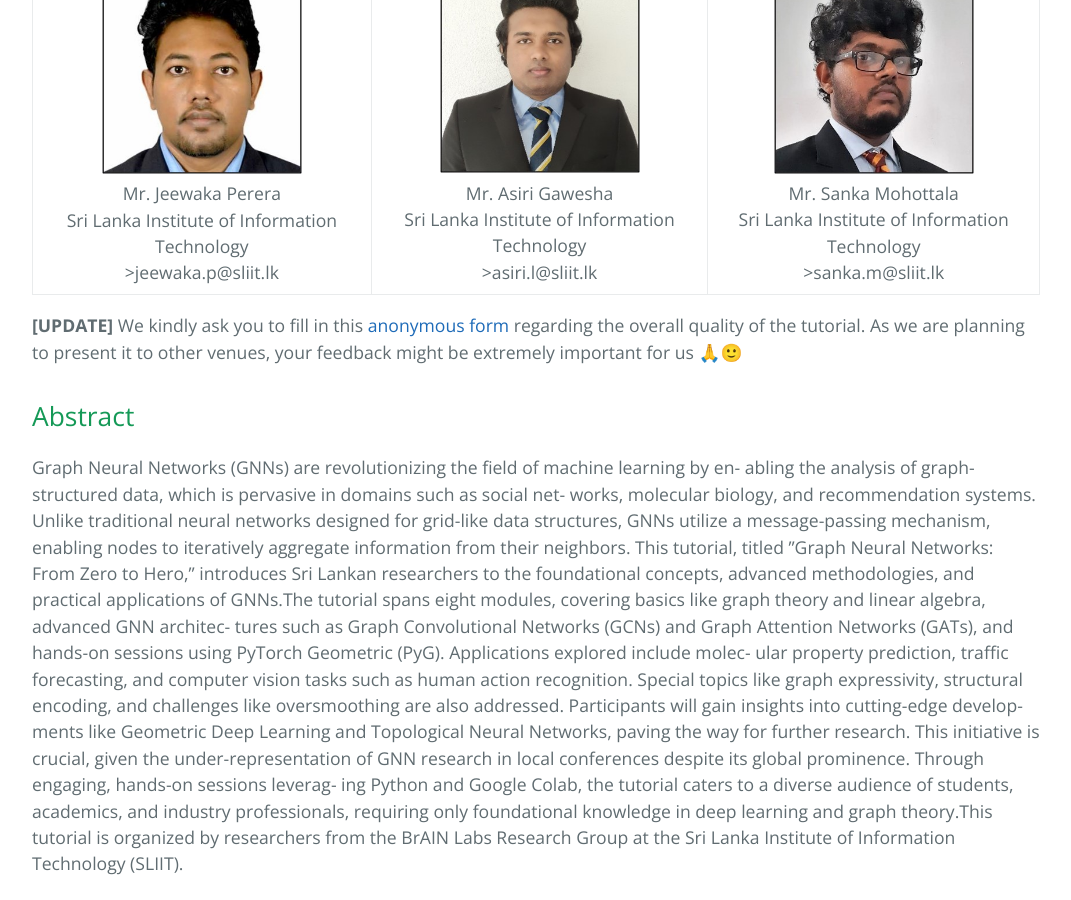
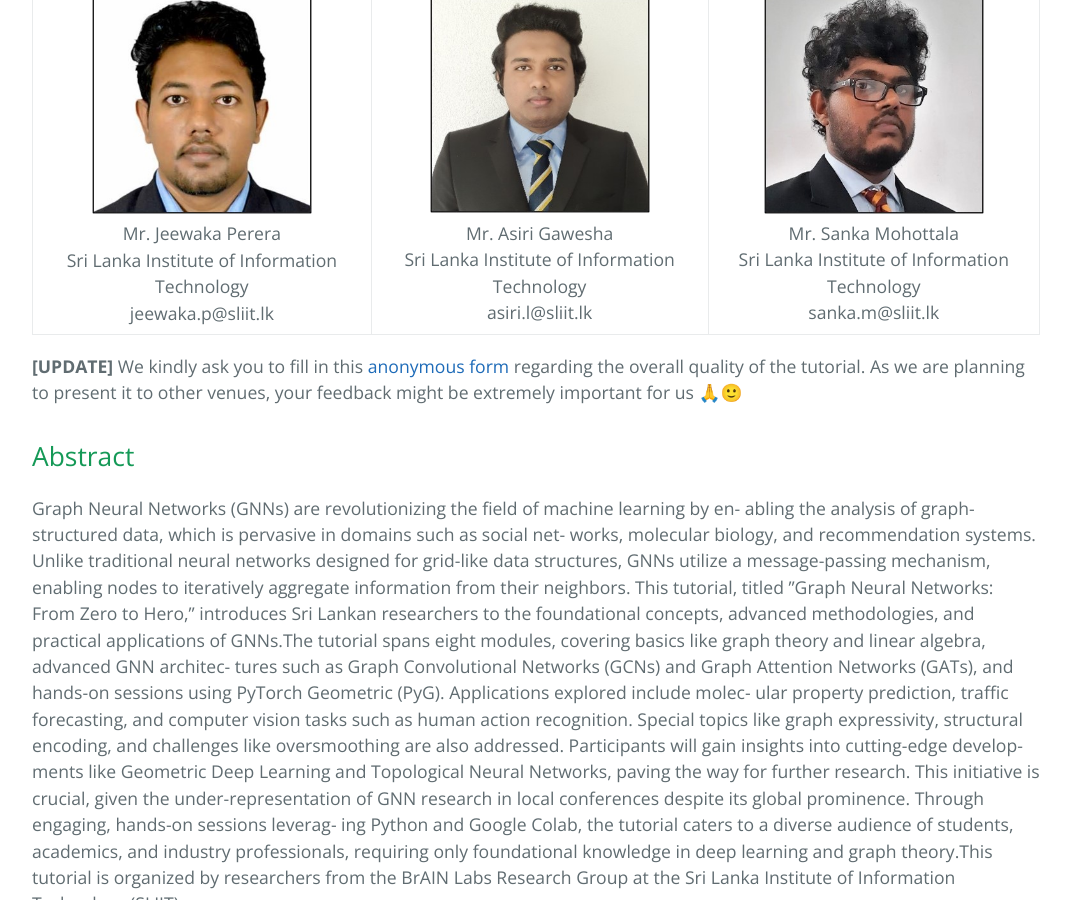
Before and after one commit to tinyml-in-action/tinyml-in-action.github.io, a Jekyll site: the page built from index.md, in a window 1280 px wide and 900 px high, scrolled down 915 px. Shown: the whole window, without its empty margins (104-1175 px from the left). Built offline with Jekyll 4.4.1, drawn with Linux system fonts in a browser that asks for light colours; some of the changed text lies outside the part shown.

Commit message:
new images

```diff
--- a/_layouts/default.html
+++ b/_layouts/default.html
@@ -37,7 +37,7 @@
         <span class="site-footer-owner">This site is created by <a href="https://github.com/asirigawesha">Asiri Gawesha</a> and currently maintained by <a href="https://github.com/graph-neuro-research">Graph Neuro Research Group</a>. <br>Original website can be accessed via <a href="https://github.com/asirigawesha/GNN-tutorial">this link</a>.</span>
         {% else %}
         <!-- <span class="site-footer-owner">This site is created by <a href="https://github.com/asirigawesha">Asiri Gawesha</a> and currently maintained by <a href="https://github.com/BrAINLabs-Inc">BrAIN Labs Research Group</a>. <br>Original website can be accessed via <a href="https://github.com/asirigawesha/GNN-tutorial">this link</a>.</span> -->
-        <span class="site-footer-owner">This site is created by <a href="https://github.com/asirigawesha">Asiri Gawesha</a> and currently maintained by <a href="https://github.com/BrAINLabs-Inc">BrAIN Labs Research Group</a>. <br>Original website can be accessed via <a href="https://github.com/asirigawesha/GNN-tutorial">this link</a>.</span>
+        <span class="site-footer-owner">This site is created by <a href="https://github.com/asirigawesha">Asiri Gawesha</a> and currently maintained by <a href="https://github.com/BrAINLabs-Inc">BrAIN Labs Research Group</a>. Original website can be accessed via <a href="https://github.com/asirigawesha/GNN-tutorial">this link</a>.</span>
         {% endif %}
         <span class="site-footer-credits">This page was generated by <a href="https://pages.github.com">GitHub Pages</a>.</span>
       </footer>
--- a/index.md
+++ b/index.md
@@ -8,14 +8,14 @@ layout: default
 <p align="center">
   <table>
     <tr>
-      <td align="center"><img src="assets/facilitators/DrD.jpg" width="200"><br>Dr. Dharshana Kasthurirathne<br>Sri Lanka Institute of Information Technology <br>dharshana.k@sliit.lk</td>
-      <td align="center"><img src="assets/facilitators/DrM.jpg" width="200"><br>Dr. Mahima Weerasinghe <br>Sri Lanka Institute of Information Technology <br>>mahima.w@sliit.lk</td>
-       <td align="center"><img src="assets/facilitators/DrUoW.jpg" width="200"><br>Dr. Dinuka Sahabandu<br>University of Washington<br>sdinuka@uw.edu</td>
+      <td align="center"><img src="assets/facilitators/DrD.jpg" width="220"><br>Dr. Dharshana Kasthurirathne<br>Sri Lanka Institute of Information Technology <br>dharshana.k@sliit.lk</td>
+      <td align="center"><img src="assets/facilitators/DrM.jpg" width="220"><br>Dr. Mahima Weerasinghe <br>Sri Lanka Institute of Information Technology <br>>mahima.w@sliit.lk</td>
+       <td align="center"><img src="assets/facilitators/DrUoW.jpg" width="220"><br>Dr. Dinuka Sahabandu<br>University of Washington<br>sdinuka@uw.edu</td>
     </tr>
     <tr>
-      <td align="center"><img src="assets/facilitators/MrJ.jpg" width="200"><br>Mr. Jeewaka Perera<br>Sri Lanka Institute of Information Technology<br>>jeewaka.p@sliit.lk</td>
-      <td align="center"><img src="assets/facilitators/MrA.jpg" width="200"><br>Mr. Asiri Gawesha<br>Sri Lanka Institute of Information Technology<br>>asiri.l@sliit.lk</td>
-      <td align="center"><img src="assets/facilitators/MrS.jpg" width="200"><br>Mr. Sanka Mohottala<br>Sri Lanka Institute of Information Technology<br>>sanka.m@sliit.lk</td>
+      <td align="center"><img src="assets/facilitators/MrJ.jpg" width="220"><br>Mr. Jeewaka Perera<br>Sri Lanka Institute of Information Technology<br>jeewaka.p@sliit.lk</td>
+      <td align="center"><img src="assets/facilitators/MrA.jpg" width="220"><br>Mr. Asiri Gawesha<br>Sri Lanka Institute of Information Technology<br>asiri.l@sliit.lk</td>
+      <td align="center"><img src="assets/facilitators/MrS.jpg" width="220"><br>Mr. Sanka Mohottala<br>Sri Lanka Institute of Information Technology<br>sanka.m@sliit.lk</td>
 
 
     </tr>
```
